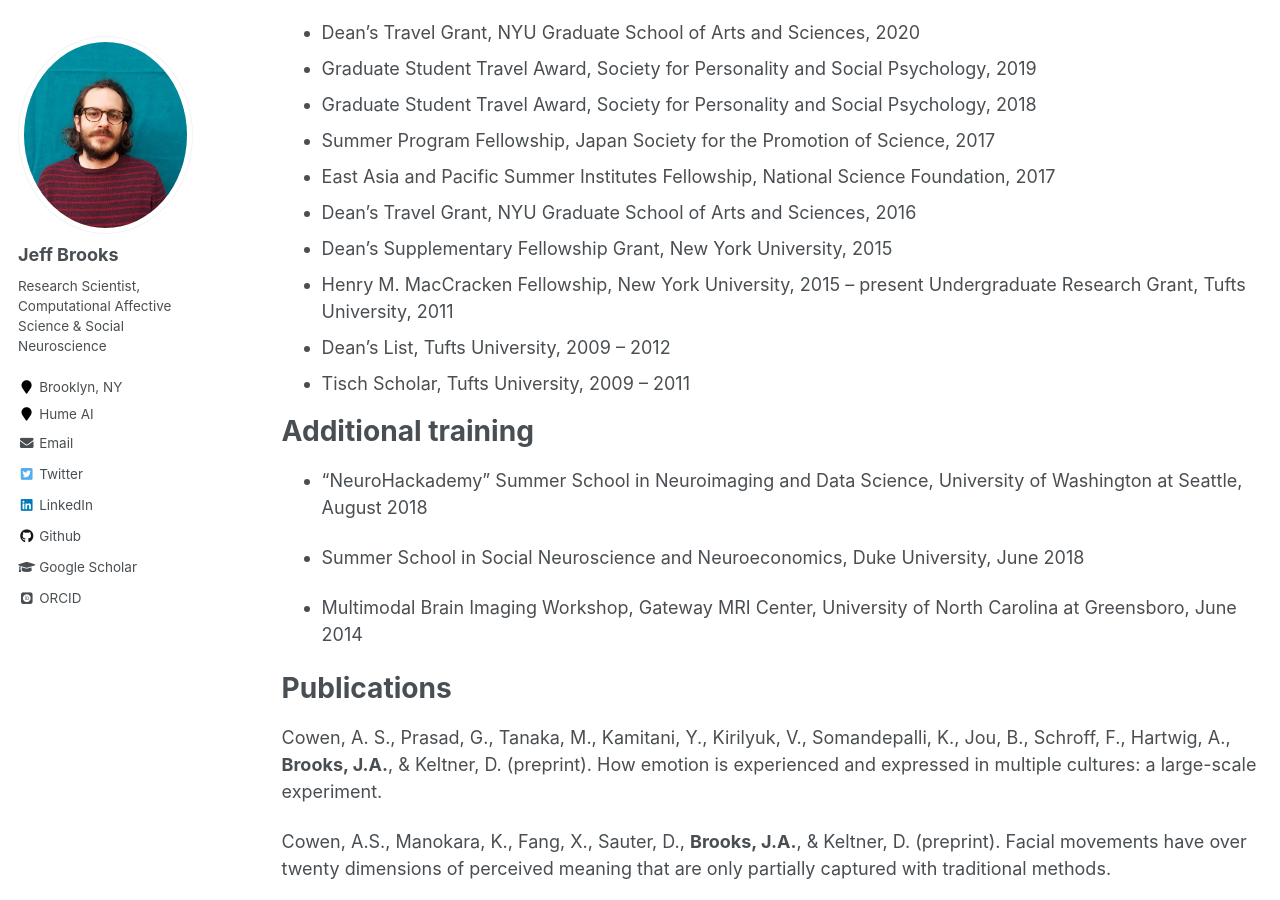
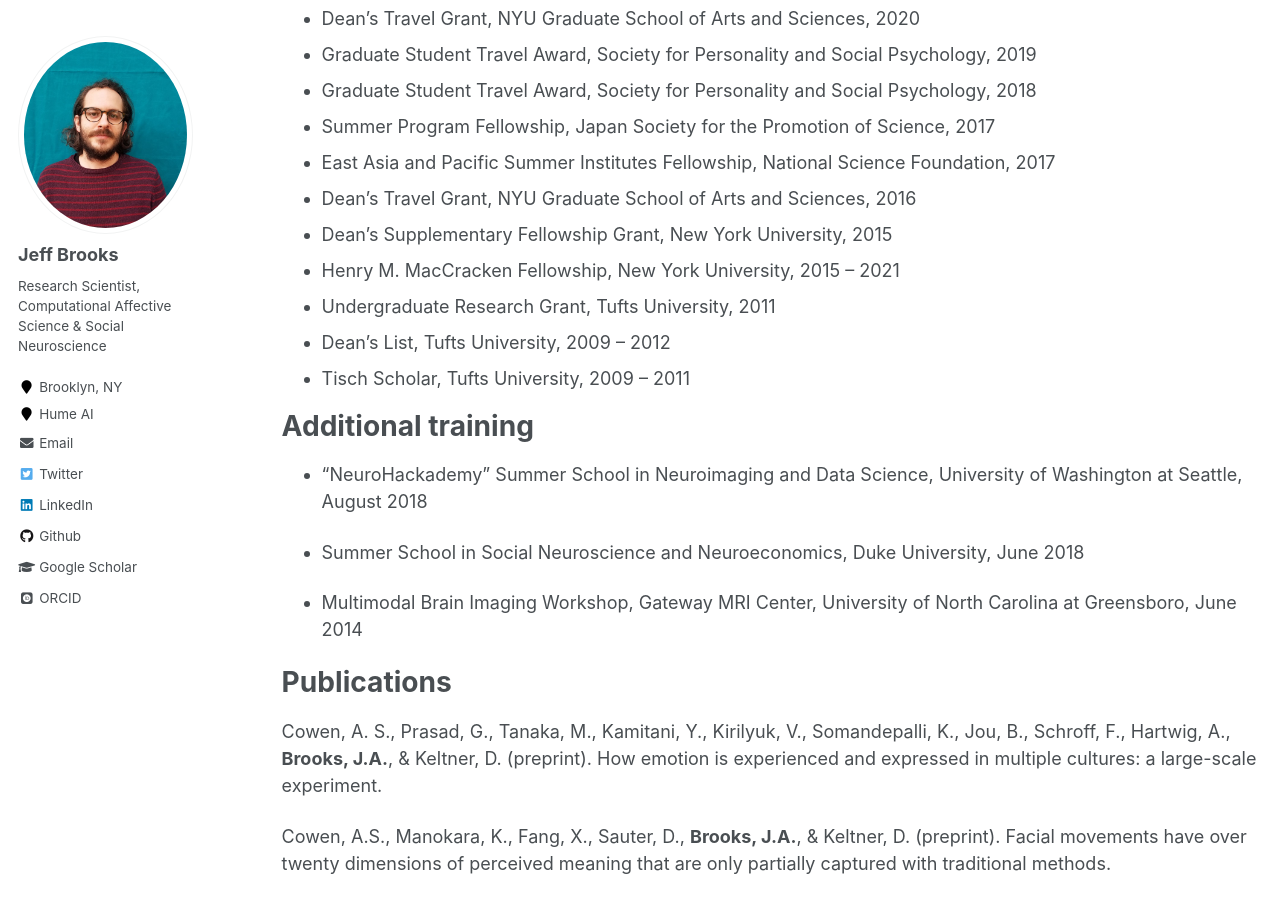
Before and after one commit to jeffreyallenbrooks/jeffreyallenbrooks.github.io, a Jekyll site: the page built from cv/cv.md, in a window 1280 px wide and 900 px high, scrolled down 617 px. Built offline with Jekyll 4.4.1, drawn with Linux system fonts in a browser that asks for light colours; some web fonts are replaced; some of the changed text lies outside the part shown.

Commit message:
update cv.md

```diff
--- a/cv/cv.md
+++ b/cv/cv.md
@@ -18,10 +18,8 @@ Education
 Employment
 ======
 * **Research Scientist, Hume AI** (2021 - present)
-
 * **Postdoctoral Researcher, UC Berkeley** (2021 - present)
   * Advisor: Dr. Dacher Keltner
-
 * 2013 - 2015: Lab Manager, UNC Chapel Hill (Advisor: Dr. Kristen Lindquist)
 * 2012 - 2013: Research Assistant, Duke University (Advisor: Roberto Cabeza)
 
@@ -34,7 +32,8 @@ Awards & Honors
 * East Asia and Pacific Summer Institutes Fellowship, National Science Foundation, 2017
 * Dean’s Travel Grant, NYU Graduate School of Arts and Sciences, 2016
 * Dean’s Supplementary Fellowship Grant, New York University, 2015
-* Henry M. MacCracken Fellowship, New York University, 2015 – present Undergraduate Research Grant, Tufts University, 2011
+* Henry M. MacCracken Fellowship, New York University, 2015 – 2021
+* Undergraduate Research Grant, Tufts University, 2011
 * Dean’s List, Tufts University, 2009 – 2012
 * Tisch Scholar, Tufts University, 2009 – 2011
 
```
Also changed, not shown: other parts of cv/cv.md (+5 -0 lines).
